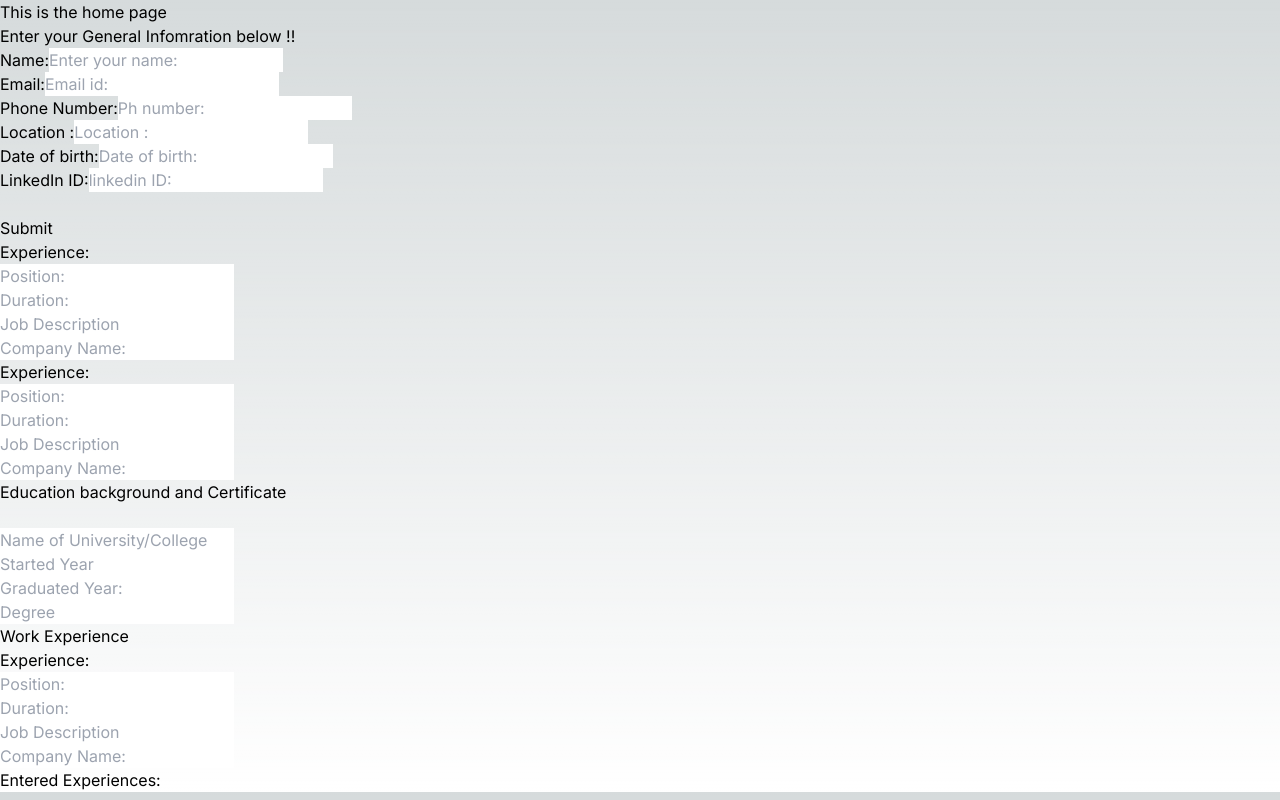
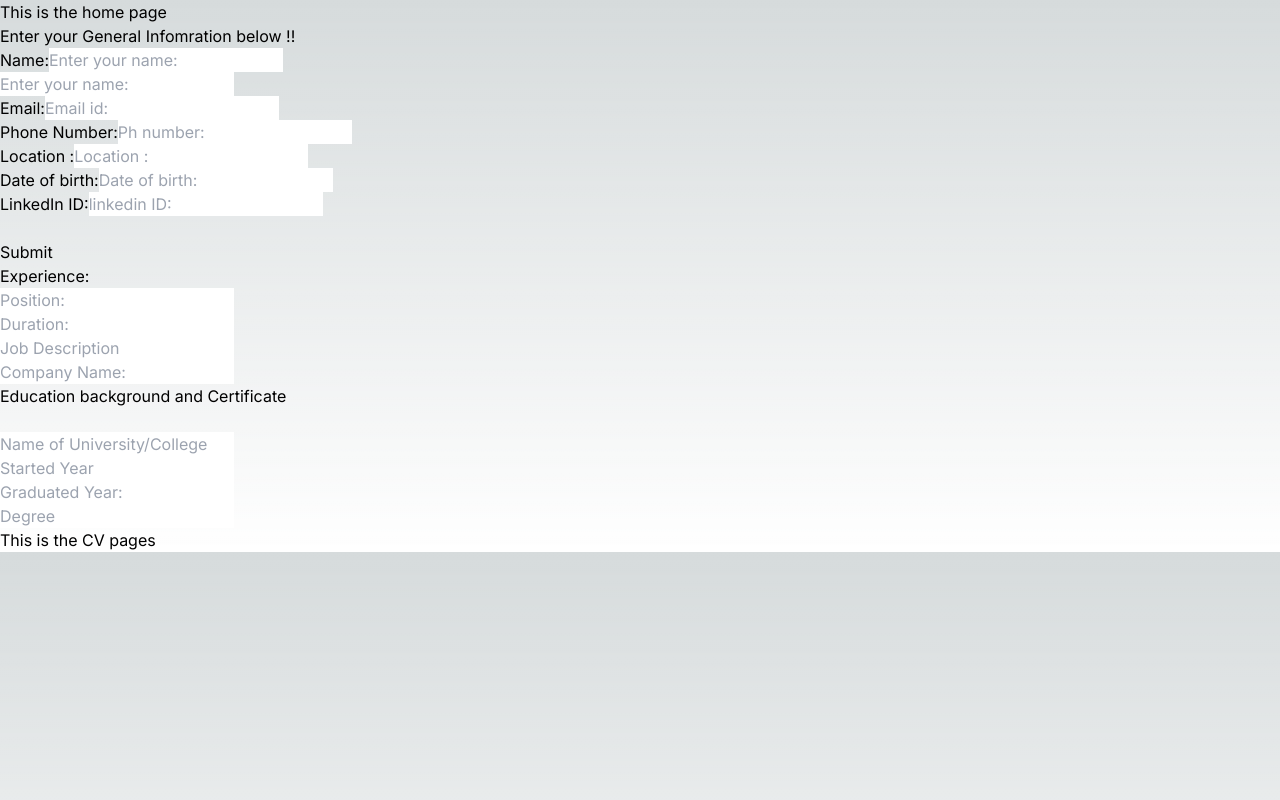
Before and after one commit to Angel-dash/resume_generator, a Next.js app: page / in a window 1280 px wide. Built offline with nearby package versions, Linux system fonts and the light colour scheme.

Commit message:
Optimized state of education, info and experiences

```diff
--- a/app/page.js
+++ b/app/page.js
@@ -1,21 +1,27 @@
 "use client";
-import React from "react";
+import React, { useState } from "react";
 
 import { Info } from "../components/generalInfo";
 import { Experience } from "../components/experience";
 import { Education } from "../components/education";
-import { ExperienceForm } from "../components/letter";
-const page = () => {
+import { InfoCard } from "../components/letter";
+
+export const ParentComponent = () => {
+	const [education, setEducation] = useState({
+		uniName: "",
+		gradYear: "",
+		degree: "",
+		startedYear: "",
+	});
 	return (
 		<div>
 			<h1>This is the home page</h1>
 			<Info />
 			<Experience />
-			<Experience />
 			<Education />
-			<ExperienceForm />
+			<InfoCard education={education} setEducation={setEducation} />
 		</div>
 	);
 };
 
-export default page;
+export default ParentComponent;
--- a/components/education.js
+++ b/components/education.js
@@ -2,10 +2,12 @@
 import React from "react";
 import { useState } from "react";
 export const Education = () => {
-	const [uniName, setuniName] = useState("");
-	const [gradYear, setGradYear] = useState("");
-	const [degree, setDegree] = useState("");
-	const [startedYear, setStartedYear] = useState("");
+	const [education, setEducation] = useState({
+		uniName: "",
+		gradYear: "",
+		degree: "",
+		startedYear: "",
+	});
 	return (
 		<div>
 			<h1>Education background and Certificate</h1>
@@ -13,29 +15,29 @@ export const Education = () => {
 			<input
 				placeholder='Name of University/College'
 				type='text'
-				value={uniName}
-				onChange={(e) => setuniName(e.target.value)}
+				value={setEducation.uniName}
+				onChange={(e) => setEducation({ uniName: e.target.value })}
 			/>
 			<br />
 			<input
 				placeholder='Started Year'
 				type='text'
-				value={startedYear}
-				onChange={(e) => e.setStartedYear}
+				value={setEducation.startedYear}
+				onChange={(e) => setEducation({ startedYear: e.target.value })}
 			/>
 			<br />
 			<input
 				placeholder='Graduated Year:'
 				type='number'
-				value={gradYear}
-				onChange={(e) => setGradYear(e.target.value)}
+				value={setEducation.gradYear}
+				onChange={(e) => setEducation({ gradYear: e.target.value })}
 			/>
 			<br />
 			<input
 				placeholder='Degree'
 				type='text'
-				value={degree}
-				onChange={(e) => setDegree(e.target.value)}
+				value={setEducation.degree}
+				onChange={(e) => setEducation({ degree: e.target.value })}
 			/>
 		</div>
 	);
--- a/components/experience.js
+++ b/components/experience.js
@@ -4,10 +4,12 @@ import React from "react";
 import { useState } from "react";
 
 export const Experience = () => {
-	const [experience, setExperience] = useState("");
-	const [duration, setDuration] = useState("");
-	const [position, setPosition] = useState("");
-	const [company, setCompany] = useState("");
+	const [experience, setExperience] = useState({
+		Position: "",
+		Duration: "",
+		Experience: "",
+		Company: "",
+	});
 	return (
 		<div>
 			<label>Experience:</label>
@@ -15,29 +17,29 @@ export const Experience = () => {
 			<input
 				type='text'
 				placeholder='Position: '
-				value={position}
-				onChange={(event) => setPosition(event.target.value)}
+				value={setExperience.Position}
+				onChange={(event) => setExperience({ Position: event.target.value })}
 			/>
 			<br />
 			<input
 				type='text'
 				placeholder='Duration: '
-				value={duration}
-				onChange={(event) => setDuration(event.target.value)}
+				value={setExperience.Duration}
+				onChange={(event) => setExperience({ Duration: event.target.value })}
 			/>
 			<br />
 			<input
 				type='text'
 				placeholder='Job Description  '
-				value={experience}
-				onChange={(event) => setExperience(event.target.value)}
+				value={setExperience.experience}
+				onChange={(event) => setExperience({ Experience: event.target.value })}
 			/>
 			<br />
 			<input
 				type='text'
 				placeholder='Company Name: '
-				value={company}
-				onChange={(event) => setCompany(event.target.value)}
+				value={setExperience.Company}
+				onChange={(event) => setExperience({ Company: event.target.value })}
 			/>
 		</div>
 	);
--- a/components/generalInfo.js
+++ b/components/generalInfo.js
@@ -3,12 +3,16 @@ import React from "react";
 
 import { useState } from "react";
 export const Info = () => {
-	const [name, setName] = useState("");
-	const [email, setEmail] = useState("");
-	const [phoneNumber, setPhoneNumber] = useState("");
-	const [address, setAddress] = useState("");
-	const [dob, setDOB] = useState("");
-	const [linkedin, setlinkedinID] = useState("");
+	const [info, setInfo] = useState({
+		firstName: "",
+		lastName: "",
+		EmaiId: "",
+		phoneNumber: "",
+		Address: "",
+		DOB: "",
+		linkedin: "",
+	});
+
 	return (
 		<form>
 			<div>
@@ -17,52 +21,66 @@ export const Info = () => {
 				<input
 					type='text'
 					placeholder='Enter your name:   '
-					value={name}
-					onChange={(event) => setName(event.target.value)}
+					value={info.firstName}
+					onChange={(event) => setInfo({ firstName: event.target.value })}
+				/>
+				<br />
+				<input
+					type='text'
+					placeholder='Enter your name:   '
+					value={info.lastName}
+					onChange={(event) => setInfo({ lastName: event.target.value })}
 				/>
 				<br />
 				<label>Email:</label>
 				<input
 					type='email'
 					placeholder='Email id:   '
-					value={email}
-					onChange={(e) => setEmail(e.target.value)}
+					value={info.EmaiId}
+					onChange={(e) => setInfo({ EmaiId: e.target.value })}
 				/>
 				<br />
 				<label>Phone Number:</label>
 				<input
 					type='text'
 					placeholder='Ph number:   '
-					value={phoneNumber}
-					onChange={(e) => setPhoneNumber(e.target.values)}
+					value={info.phoneNumber}
+					onChange={(e) => setInfo({ phoneNumber: e.target.value })}
 				/>
 				<br />
 				<label>Location :</label>
 				<input
 					type='text'
 					placeholder='Location :   '
-					value={address}
-					onChange={(e) => setAddress(e.target.value)}
+					value={info.Address}
+					onChange={(e) => setInfo({ Address: e.target.value })}
 				/>
 				<br />
 				<label>Date of birth:</label>
 				<input
 					type='text'
 					placeholder='Date of birth:   '
-					value={dob}
-					onChange={(e) => setDOB(e.target.value)}
+					value={info.DOB}
+					onChange={(e) => setInfo({ DOB: e.target.value })}
 				/>
 				<br />
 				<label>LinkedIn ID:</label>
 				<input
 					type='text'
 					placeholder='linkedin ID:   '
-					value={linkedin}
-					onChange={(e) => setlinkedinID(e.target.value)}
+					value={info.linkedin}
+					onChange={(e) => setInfo({ linkedin: e.target.value })}
 				/>
 				<br />
 				<br />
 				<button type='submit'>Submit</button>
+				<p>
+					{info.firstName} {info.lastName} {info.Address}
+					{info.phoneNumber}
+					{info.DOB}
+					{info.EmaiId}
+					{info.linkedin}
+				</p>
 			</div>
 		</form>
 	);
--- a/components/letter.js
+++ b/components/letter.js
@@ -1,38 +1,16 @@
 "use client";
 import React from "react";
-import { useState } from "react";
+
 import { Info } from "./generalInfo";
 import { Experience } from "./experience";
 import { Education } from "./education";
-export const ExperienceForm = () => {
-	const [experiences, setExperiences] = useState([]);
-
-	const handleAddExperience = (experienceData) => {
-		setExperiences([...experiences, experienceData]);
-	};
-
+export const InfoCard = (props) => {
+	let uniName = props.uniName;
+	console.log(uniName);
 	return (
 		<div>
-			<h1>Work Experience</h1>
-			<Experience onAddExperience={handleAddExperience} />
-			{/* Display the list of experiences */}
-			<div>
-				<h2>Entered Experiences:</h2>
-				<ul>
-					{experiences.map((experience, index) => (
-						<li key={index}>
-							<strong>Position:{experience}</strong> {experience.position}
-							<br />
-							<strong>Duration:</strong> {experience.duration}
-							<br />
-							<strong>Job Description:</strong> {experience.experience}
-							<br />
-							<strong>Company Name:</strong> {experience.company}
-							<br />
-						</li>
-					))}
-				</ul>
-			</div>
+			<h1>This is the CV pages</h1>
+			<p>{uniName}</p>
 		</div>
 	);
 };
```
